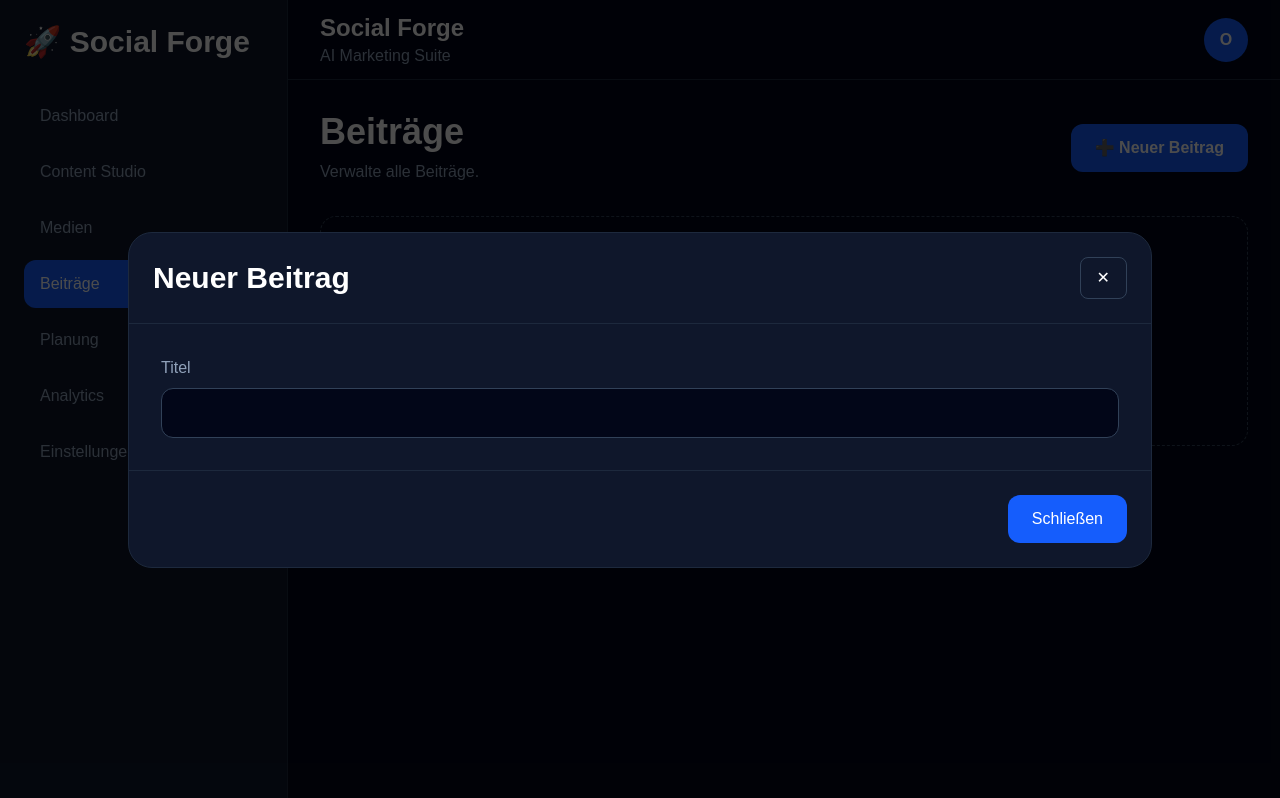
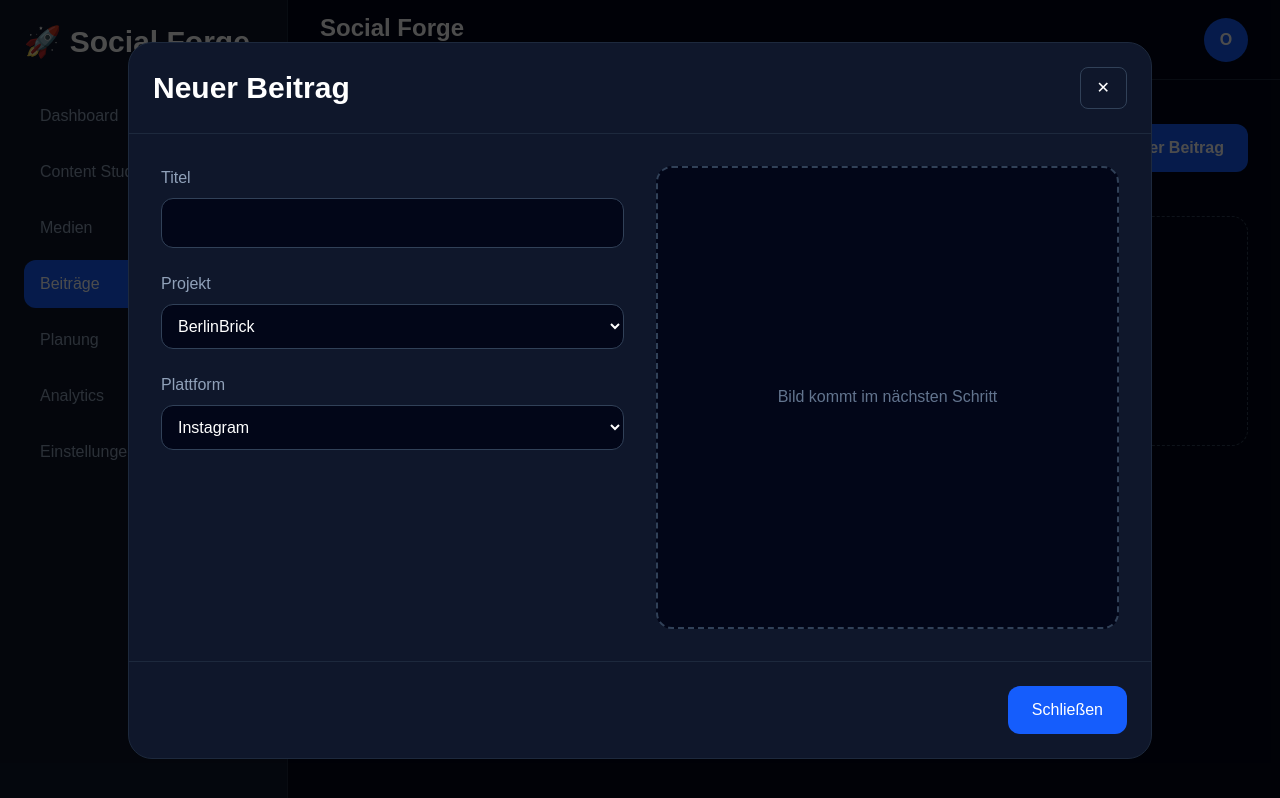
Before and after one commit to BerlinBrick/social-forge-v2, a Next.js app: page /posts in a window 1280 px wide. Both pictures are taken after a click on the button "➕ Neuer Beitrag". Built offline with nearby package versions, Linux system fonts and the light colour scheme.

Commit message:
Projekt und Plattform ergänzt

```diff
--- a/app/components/PostEditor.tsx
+++ b/app/components/PostEditor.tsx
@@ -8,28 +8,31 @@ type Props = {
 
 export default function PostEditor({ onClose }: Props) {
   const [title, setTitle] = useState("");
+  const [project, setProject] = useState("BerlinBrick");
+  const [platform, setPlatform] = useState("Instagram");
 
   return (
     <div className="fixed inset-0 z-50 flex items-center justify-center bg-black/70 p-8">
       <div className="w-full max-w-5xl rounded-3xl border border-slate-800 bg-slate-900">
 
         <div className="flex items-center justify-between border-b border-slate-800 p-6">
-
           <h2 className="text-3xl font-bold text-white">
             Neuer Beitrag
           </h2>
 
           <button
             onClick={onClose}
-            className="rounded-lg border border-slate-700 px-4 py-2 text-white"
+            className="rounded-lg border border-slate-700 px-4 py-2 text-white hover:bg-slate-800"
           >
             ✕
           </button>
-
         </div>
 
-        <div className="p-8">
+        <div className="grid grid-cols-2 gap-8 p-8">
 
+          <div className="space-y-6">
+
+            <div>
               <label className="mb-2 block text-slate-400">
                 Titel
               </label>
@@ -39,6 +42,47 @@ export default function PostEditor({ onClose }: Props) {
                 onChange={(e) => setTitle(e.target.value)}
                 className="w-full rounded-xl border border-slate-700 bg-slate-950 p-3 text-white"
               />
+            </div>
+
+            <div>
+              <label className="mb-2 block text-slate-400">
+                Projekt
+              </label>
+
+              <select
+                value={project}
+                onChange={(e) => setProject(e.target.value)}
+                className="w-full rounded-xl border border-slate-700 bg-slate-950 p-3 text-white"
+              >
+                <option>BerlinBrick</option>
+                <option>Cat-2-Go</option>
+              </select>
+            </div>
+
+            <div>
+              <label className="mb-2 block text-slate-400">
+                Plattform
+              </label>
+
+              <select
+                value={platform}
+                onChange={(e) => setPlatform(e.target.value)}
+                className="w-full rounded-xl border border-slate-700 bg-slate-950 p-3 text-white"
+              >
+                <option>Instagram</option>
+                <option>Facebook</option>
+                <option>Pinterest</option>
+                <option>X</option>
+                <option>LinkedIn</option>
+                <option>YouTube</option>
+              </select>
+            </div>
+
+          </div>
+
+          <div className="flex aspect-square items-center justify-center rounded-2xl border-2 border-dashed border-slate-700 bg-slate-950 text-slate-500">
+            Bild kommt im nächsten Schritt
+          </div>
 
         </div>
 
@@ -46,7 +90,7 @@ export default function PostEditor({ onClose }: Props) {
 
           <button
             onClick={onClose}
-            className="rounded-xl bg-blue-600 px-6 py-3 text-white"
+            className="rounded-xl bg-blue-600 px-6 py-3 text-white hover:bg-blue-500"
           >
             Schließen
           </button>
```
Lines whose indentation alone changed are shown as unchanged.
